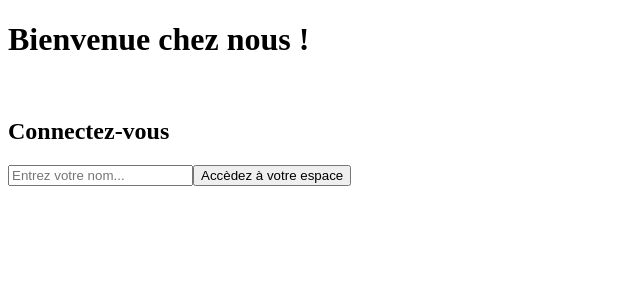
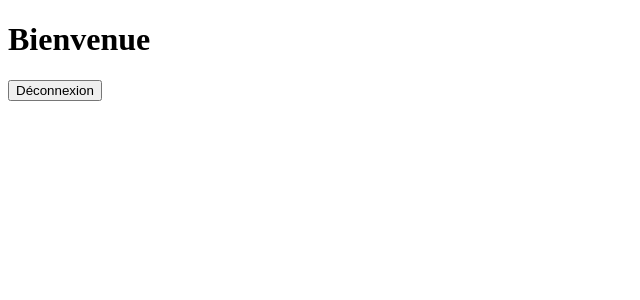
Before and after one commit to Rmejaat/crazee-burger, a React (Vite) app: page /order in a window 1280 px wide. Shown: the top 300 px of the page, without its empty margins (0-640 px from the left). Built offline with nearby package versions, Linux system fonts and the light colour scheme.

Commit message:
✨F02: App > Fixing routing

```diff
--- a/src/App.jsx
+++ b/src/App.jsx
@@ -1,10 +1,20 @@
 import LoginPage from "./components/pages/login/LoginPage"
+import OrderPage from "./components/pages/OrderPage"
+import ErrorPage from "./components/pages/ErrorPage"
+import { Route, Routes } from "react-router"
+import { useState } from "react"
 
 function App() {
 
+  const [name, setName] = useState("")
+
   return (
     <>
-      <LoginPage />
+    <Routes>
+      <Route path="/" element={<LoginPage name={name} setName={setName} />} />
+      <Route path="/order" element={<OrderPage name={name} setName={setName} />} />
+      <Route path="*" element={<ErrorPage />} />
+    </Routes>
     </>
   )
 }
--- a/src/components/pages/ErrorPage.jsx
+++ b/src/components/pages/ErrorPage.jsx
@@ -1,8 +1,12 @@
+import { Link } from "react-router";
+
+
 export default function ErrorPage() {
     return (
         <div>
             <h1>ErrorPage</h1>
-            <button>Retourner à la page d'accueil</button>
+            <Link to="/"><button>Retourner à la page d'accueil</button>
+            </Link>
         </div>
     )
 }
--- a/src/components/pages/OrderPage.jsx
+++ b/src/components/pages/OrderPage.jsx
@@ -1,8 +1,10 @@
-export default function OrderPage() {
+import { Link } from "react-router";
+
+export default function OrderPage({name, setName}) {
     return (
         <div>
-            <h1>Bienvenue</h1>
-            <button>Déconnexion</button>
+            <h1>Bienvenue {name}</h1>
+            <Link to="/" onClick={()=> setName("")}><button>Déconnexion</button></Link>
         </div>
     )
 }
--- a/src/components/pages/login/LoginForm.jsx
+++ b/src/components/pages/login/LoginForm.jsx
@@ -1,13 +1,13 @@
-import { useState } from "react"
+import {useNavigate } from "react-router"
 
-export default function LoginForm() {
+export default function LoginForm({name, setName}) {
 
-    const [name, setName] = useState("")
+
+    let navigate = useNavigate();
 
     const handleSubmit = (e) => {
         e.preventDefault()
-        alert(`Bienvenue ${name} !`)
-        setName("")
+        navigate("/order")
     }
     return (
         <>
--- a/src/components/pages/login/LoginPage.jsx
+++ b/src/components/pages/login/LoginPage.jsx
@@ -1,10 +1,10 @@
 import LoginForm from "./LoginForm"
 
-export default function LoginPage() {
+export default function LoginPage({name, setName}) {
 
   return (
     <div>
-      <LoginForm />
+      <LoginForm name={name} setName={setName} />
     </div>
   )
 }
```
Also changed, not shown: src/main.jsx (+4 -4 lines).
